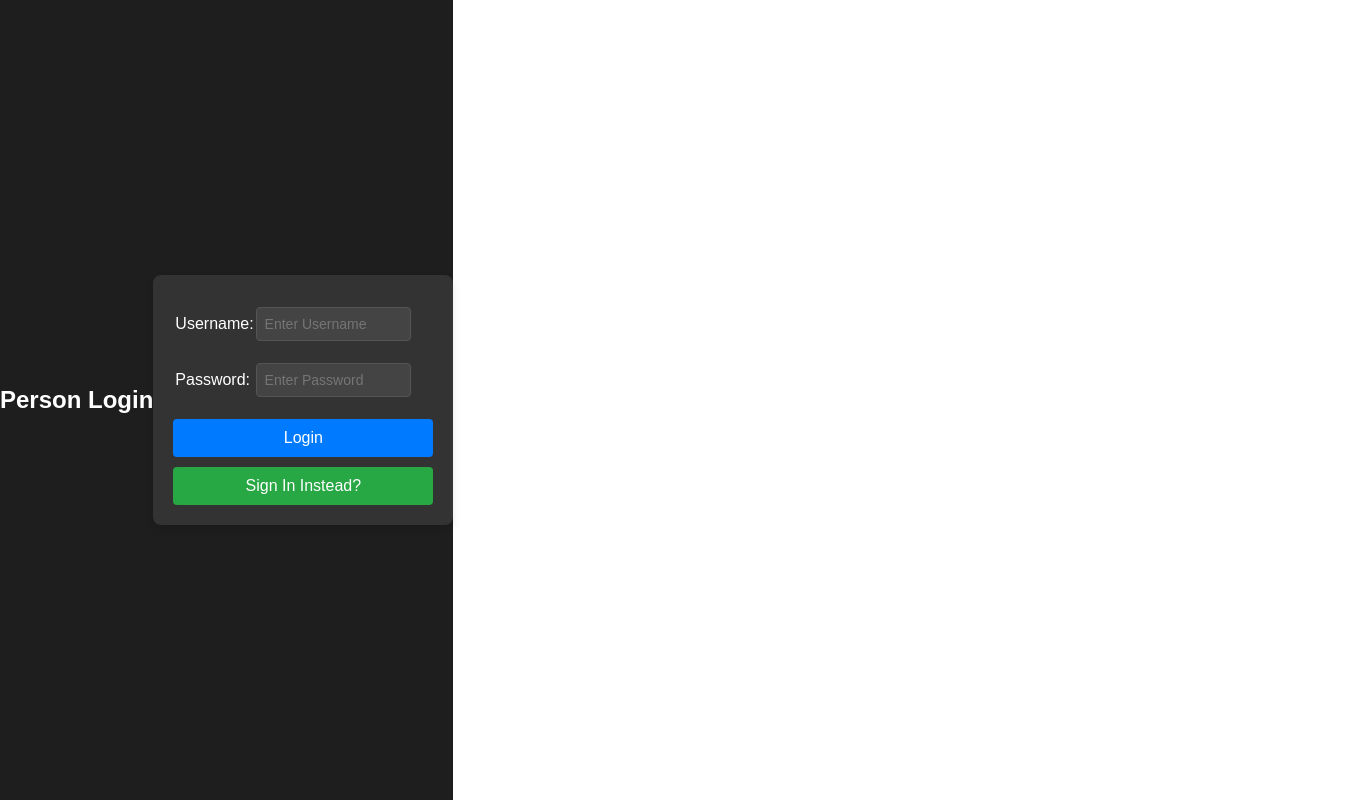
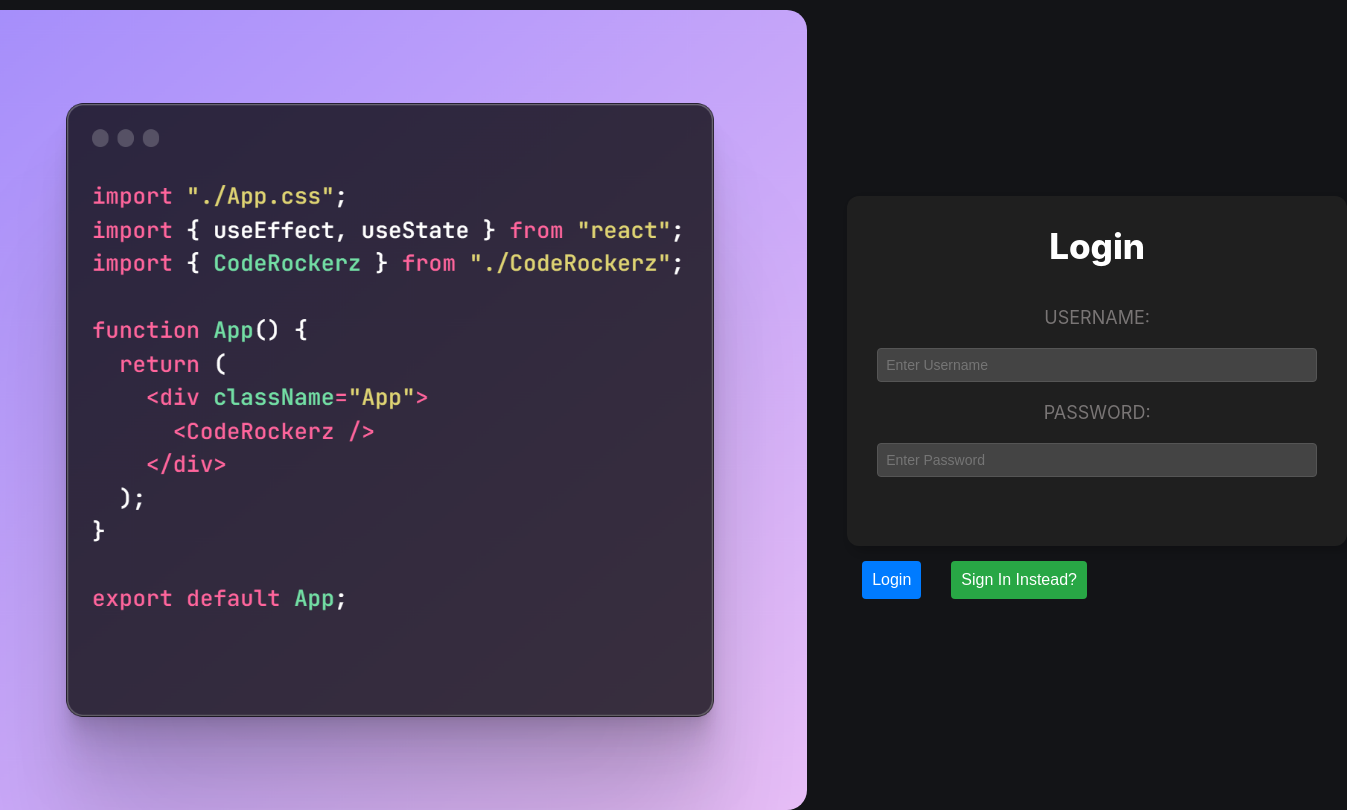
Before and after one commit to Sameer-Ahmed1/coeditor_bitnbuild, a React (Create React App) app: page / in a window 1280 px wide. Shown: the whole page, 1347 px wide, since content can reach past the window. Built offline with nearby package versions, Linux system fonts and the light colour scheme.

Commit message:
Personlogin done

```diff
--- a/src/components/PersonLogin.css
+++ b/src/components/PersonLogin.css
@@ -1,37 +1,66 @@
 
-.body {
+* {
+  margin: 0;
+  padding: 0;
+  box-sizing: border-box;
+}
+
+body {
+  font-family: -apple-system, BlinkMacSystemFont, sans-serif;
+  background: #131417;
+  overflow-x: hidden;
+  height: 100%;
+}
+
+h1 {
+  color: white;
+  font-size: 35px;
+  font-weight: 800;
+}
+
+.flex-container {
+  width: 100vw;
   display: flex;
   justify-content: center;
   align-items: center;
-    height: 100vh;
-    background-color: #1e1e1e;
-    color: #fff;
-    font-family: Arial, sans-serif;
 }
 
-/* .left-side img {
-    max-width: 100%;
-    height: auto;
-    max-height: 300px;
-    margin-right: 20px;
-} */
-
-.card {
-    background-color: #333;
-    border-radius: 8px;
-    box-shadow: 0 4px 8px rgba(0, 0, 0, 0.1);
-    padding: 20px;
-    width: 300px;
+.content-container {
+    padding: 0 40px;
+    width: 500px;
+    /* height: 350px; */
 }
-.card:hover{
-    box-shadow:8px 8px rgba(32, 24, 24, 0.1); ;
+img{
+    margin-top:10px;
+    height: 100vh;
+    border-radius: 20px;
 }
-.input-items {
-    width: 100%;
+img:hover{
+    box-shadow: 10px 10px 5px  #cb13d8;
 }
 
-.input-items td {
-    padding: 10px 0;
+.form-container {
+  display: flex;
+  justify-content: center;
+  align-items: center;
+  padding: 20px;
+  width: 500px;
+  height: 350px;
+  border-radius: 12px;
+  display: flex;
+  justify-content: center;
+  flex-direction: column;
+  background: #1f1f1f;
+  box-shadow: 5px 5px 10px rgba(0, 0, 0, 0.199);
+}
+.form-container:hover{
+    box-shadow: 5px 5px 10px rgba(45, 44, 44, 0.199);
+
+}
+
+.subtitle {
+  font-size: 18px;
+  color: rgb(121, 117, 117);
 }
 
 .input-style {
@@ -45,26 +74,26 @@
 }
 
 .btn {
-    width: 100%;
   padding: 10px;
-    margin-top: 10px;
+  margin: 15px;
   border: none;
   border-radius: 4px;
   cursor: pointer;
   font-size: 16px;
   background-color: #007bff;
   color: #fff;
-    transition: background-color 0.3s ease;
+  transition: transform 0.3s ease;
 }
 
 .btn:hover {
   background-color: #0056b3;
+  transform: translateY(-3px);
 }
 
 .new-user-btn {
-    background-color: #28a745; /* Green color for Create New User button */
+  background-color: #28a745;
 }
 
 .new-user-btn:hover {
-    background-color: #218838; /* Darker green on hover */
+  background-color: #218838;
 }
--- a/src/components/PersonLogin.js
+++ b/src/components/PersonLogin.js
@@ -1,28 +1,35 @@
-import React, { useState } from 'react';
-import './PersonLogin.css'
-function PersonLogin({ onPersonLogin, setCurrPerson, persons, setCurrRoom, setInRoom, rooms }) {
-  const [name, setName] = useState('');
-  const [password, setPassword] = useState('');
-  const [confirmPassword, setConfirmPassword] = useState('');
+import React, { useState } from "react";
+import "./PersonLogin.css";
+function PersonLogin({
+  onPersonLogin,
+  setCurrPerson,
+  persons,
+  setCurrRoom,
+  setInRoom,
+  rooms,
+}) {
+  const [name, setName] = useState("");
+  const [password, setPassword] = useState("");
+  const [confirmPassword, setConfirmPassword] = useState("");
   const [showSignIn, setShowSignIn] = useState(false);
 
   const handleLogin = () => {
     // Find person by name
-    const person = persons.find(p => p.name === name);
+    const person = persons.find((p) => p.name === name);
     if (!person) {
-      alert('Person not found.');
+      alert("Person not found.");
       return;
     }
     // Check password
     if (person.password !== password) {
-      alert('Incorrect password.');
+      alert("Incorrect password.");
       return;
     }
     // Set current person
     setCurrPerson(person);
     // Set current room if exists
     if (person.currRoomID) {
-      const room = rooms.find(room => room.id === person.currRoomID);
+      const room = rooms.find((room) => room.id === person.currRoomID);
       if (room) {
         setCurrRoom(room);
         setInRoom(true);
@@ -37,25 +44,25 @@ function PersonLogin({ onPersonLogin, setCurrPerson, persons, setCurrRoom, setIn
   const handleSignIn = () => {
     // Basic password validation
     if (password.length < 8) {
-      alert('Password must be at least 8 characters long.');
+      alert("Password must be at least 8 characters long.");
       return;
     }
     // Confirm password validation
     if (password !== confirmPassword) {
-      alert('Passwords do not match.');
+      alert("Passwords do not match.");
       return;
     }
     // Check if the person with the given name already exists
-    const existingPerson = persons.find(p => p.name === name);
+    const existingPerson = persons.find((p) => p.name === name);
     if (existingPerson) {
-      alert('User with this name already exists.');
+      alert("User with this name already exists.");
       return;
     }
     // Create a new person object
     const newPerson = {
       name: name,
       password: password,
-      currRoomID: '', // Empty string for currRoomID
+      currRoomID: "", // Empty string for currRoomID
     };
     // Update persons array
     const updatedPersons = [...persons, newPerson];
@@ -67,37 +74,51 @@ function PersonLogin({ onPersonLogin, setCurrPerson, persons, setCurrRoom, setIn
   };
 
   return (
-    <div className="body">
-      <div className="person-login">
-        <h2 className='login-heading'>{showSignIn ? 'Person Sign In' : 'Person Login'}</h2>
-      </div>
-      <div className="card">
-        <table className='input-items'>
-          <tbody>
-            <tr>
-              <td>Username:</td>
-              <td><input className='input-style' type="text" placeholder='Enter Username' id="name" value={name} onChange={(e) => setName(e.target.value)} /></td>
-            </tr>
-            <tr>
-              <td>Password:</td>
-              <td><input className='input-style' type="password" placeholder='Enter Password' id="password" value={password} onChange={(e) => setPassword(e.target.value)} /></td>
-            </tr>
-            {showSignIn && (
-              <tr>
-                <td>Confirm Password:</td>
-                <td><input className='input-style' type="password" placeholder='Confirm Password' id="confirmPassword" value={confirmPassword} onChange={(e) => setConfirmPassword(e.target.value)} /></td>
-              </tr>
-            )}
-          </tbody>
-        </table>
-        <button className='btn login-btn' onClick={showSignIn ? handleSignIn : handleLogin}>{showSignIn ? 'Sign In' : 'Login'}</button>
-        <button className='btn new-user-btn' onClick={() => setShowSignIn(!showSignIn)}>
-          {showSignIn ? 'Switch to Login' : 'Sign In Instead?'}
+    <div class="flex-container">
+      <img src={require("../images/codeImg.png")} alt="" />
+      <div class="content-container">
+        <div class="form-container">
+          <h1>Login</h1>
+          <br />
+          <br />
+          <span class="subtitle">USERNAME:</span>
+          <br />
+          <input
+            className="input-style"
+            type="text"
+            placeholder="Enter Username"
+            id="name"
+            value={name}
+            onChange={(e) => setName(e.target.value)}
+          />
+          <br />
+          <span class="subtitle">PASSWORD:</span>
+          <br />
+          <input
+            className="input-style"
+            type="password"
+            placeholder="Enter Password"
+            id="password"
+            value={password}
+            onChange={(e) => setPassword(e.target.value)}
+          />
+          <br />
+          <br />
+        </div>
+        <button
+          className="btn login-btn"
+          onClick={showSignIn ? handleSignIn : handleLogin}
+        >
+          {showSignIn ? "Sign In" : "Login"}
+        </button>
+        <button
+          className="btn new-user-btn"
+          onClick={() => setShowSignIn(!showSignIn)}
+        >
+          {showSignIn ? "Switch to Login" : "Sign In Instead?"}
         </button>
       </div>
     </div>
   );
-
 }
-
 export default PersonLogin;
```
Lines whose indentation alone changed are shown as unchanged.
